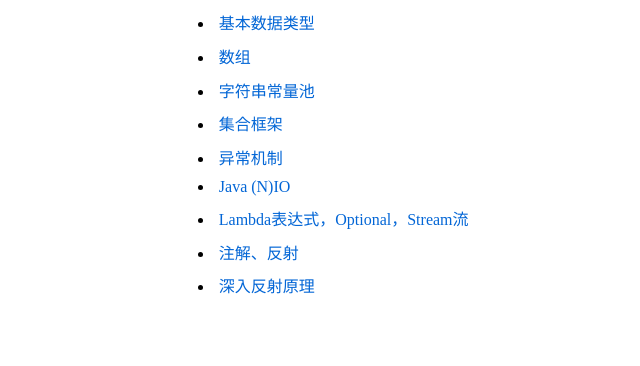
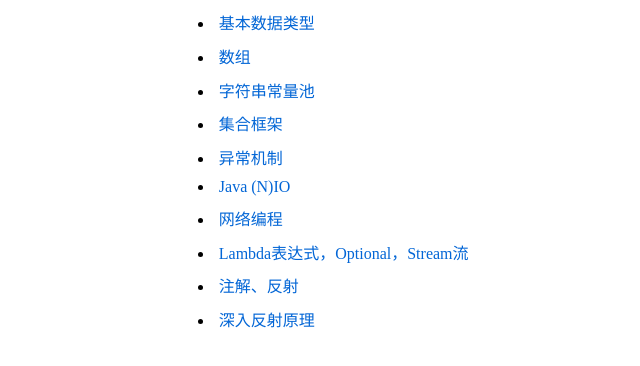
Before and after one commit to 1696016910/java, a plain HTML site: page note.html in a window 1280 px wide. Shown: the part 78-444 px from the top of the page, without its empty margins (146-786 px from the left). Drawn offline with Linux system fonts and the light colour scheme.

Commit message:
啊打发士大夫

```diff
--- a/note.html
+++ b/note.html
@@ -18,6 +18,7 @@
                 <li><a href="https://www.bilibili.com/video/BV1zD4y1Q7Fw/" target="_blank">集合框架</a></li>
                 <li><a href="https://www.bilibili.com/video/BV1GU4y1A7J4/" target="_blank">异常机制</a></li>
                 <li><a href="https://www.bilibili.com/video/BV1gz4y1C7RK" target="_blank">Java (N)IO</a></li>
+                <li><a href="https://www.bilibili.com/video/BV1LJ411z7vY" target="_blank">网络编程</a></li>
                 <li><a href="https://www.bilibili.com/video/BV1Gh41187uR" target="_blank">Lambda表达式，Optional，Stream流</a></li>
                 <li><a href="https://www.bilibili.com/video/BV1p4411P7V3" target="_blank">注解、反射</a></li>
                 <li><a href="https://www.bilibili.com/video/BV1RA411t7bA" target="_blank">深入反射原理</a></li>
```
